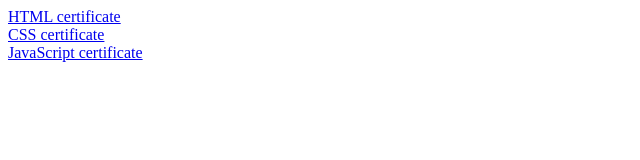
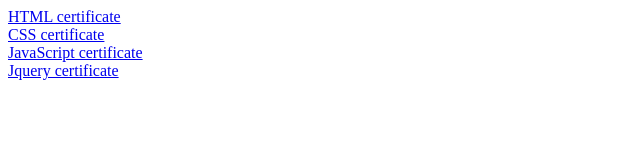
Before and after one commit to vamsi89/certificates, a plain HTML site: page index.html in a window 1280 px wide. Shown: the whole page, without its empty margins (0-640 px from the left). Drawn offline with Linux system fonts and the light colour scheme.

Commit message:
Add files via upload

```diff
--- a/index.html
+++ b/index.html
@@ -8,5 +8,7 @@
         <a href="CSS_certificate.jpg">CSS certificate</a>
         <br/>
         <a href="JavaScript_certificate.jpg">JavaScript certificate</a>
+        <br/>
+              <a href="jQuery_certificate.jpg">Jquery certificate</a>
     </body>
 </html>
```
Also changed, not shown: jQuery_certificate.jpg (added).
